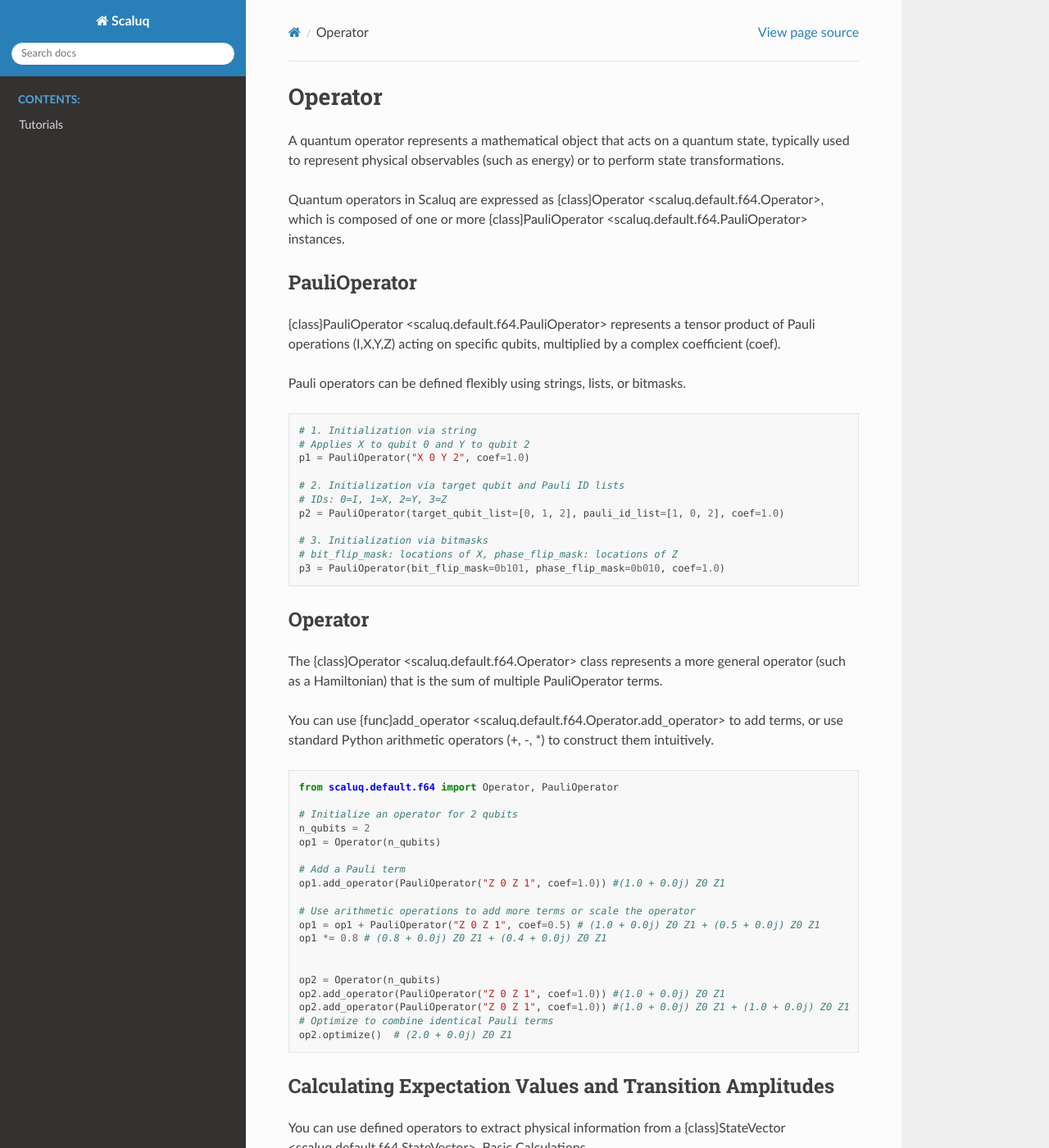
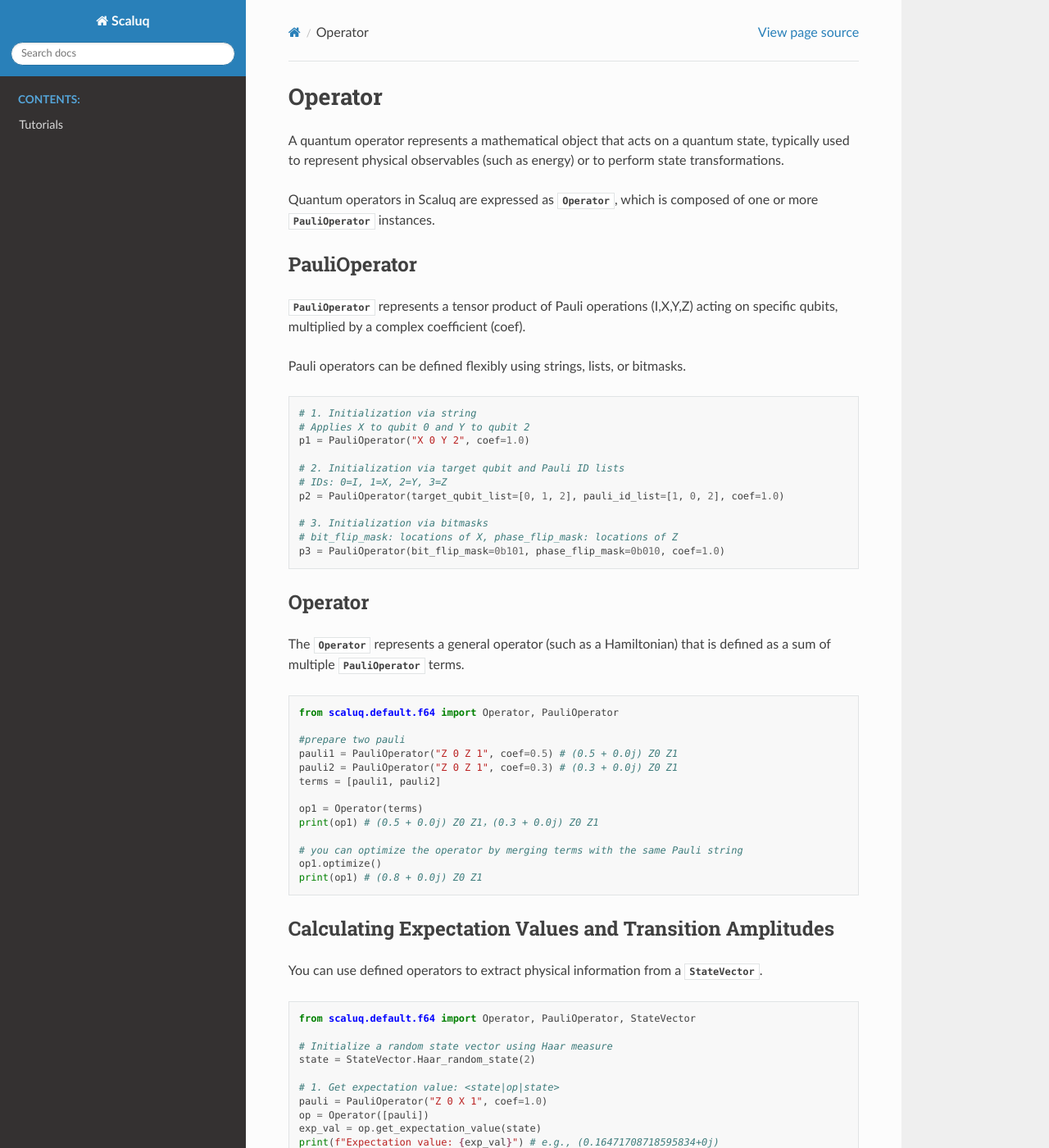
Before and after one commit to qulacs/scaluq, a Sphinx documentation site: the page built from doc/source/tutorials/python/oprator.md, in a window 1280 px wide and 1400 px high. Shown: the whole window at 82% size. Built offline with Sphinx 7.4.7 and the Read the Docs theme 3.1.0, drawn with Linux system fonts in a browser that asks for light colours; pages that are not in the unit, such as notebooks, are missing from menus; some of the changed text lies outside the part shown.

Commit message:
operatorのチュートリアル修正

````diff
--- a/doc/source/tutorials/python/oprator.md
+++ b/doc/source/tutorials/python/oprator.md
@@ -2,11 +2,11 @@
 
 A quantum operator represents a mathematical object that acts on a quantum state, typically used to represent physical observables (such as energy) or to perform state transformations.
 
-Quantum operators in Scaluq are expressed as {class}Operator <scaluq.default.f64.Operator>, which is composed of one or more {class}PauliOperator <scaluq.default.f64.PauliOperator> instances.
+Quantum operators in Scaluq are expressed as {class}`Operator <scaluq.default.f64.Operator>`, which is composed of one or more {class}`PauliOperator <scaluq.default.f64.PauliOperator>` instances.
 
 ## PauliOperator
 
-{class}PauliOperator <scaluq.default.f64.PauliOperator> represents a tensor product of Pauli operations (I,X,Y,Z) acting on specific qubits, multiplied by a complex coefficient (coef).
+{class}`PauliOperator <scaluq.default.f64.PauliOperator>` represents a tensor product of Pauli operations (I,X,Y,Z) acting on specific qubits, multiplied by a complex coefficient (coef).
 
 Pauli operators can be defined flexibly using strings, lists, or bitmasks.
 
@@ -26,53 +26,37 @@ p3 = PauliOperator(bit_flip_mask=0b101, phase_flip_mask=0b010, coef=1.0)
 
 ## Operator
 
-The {class}Operator <scaluq.default.f64.Operator> class represents a more general operator (such as a Hamiltonian) that is the sum of multiple PauliOperator terms.
-
-You can use {func}add_operator <scaluq.default.f64.Operator.add_operator> to add terms, or use standard Python arithmetic operators (+, -, *) to construct them intuitively.
+The {class}`Operator <scaluq.default.f64.Operator>` represents a general operator (such as a Hamiltonian) that is defined as a sum of multiple {class}`PauliOperator <scaluq.default.f64.PauliOperator>` terms.
 
 ```py
 from scaluq.default.f64 import Operator, PauliOperator
 
-# Initialize an operator for 2 qubits
-n_qubits = 2
-op1 = Operator(n_qubits)
+#prepare two pauli
+pauli1 = PauliOperator("Z 0 Z 1", coef=0.5) # (0.5 + 0.0j) Z0 Z1
+pauli2 = PauliOperator("Z 0 Z 1", coef=0.3) # (0.3 + 0.0j) Z0 Z1
+terms = [pauli1, pauli2]
 
-# Add a Pauli term
-op1.add_operator(PauliOperator("Z 0 Z 1", coef=1.0)) #(1.0 + 0.0j) Z0 Z1
+op1 = Operator(terms)
+print(op1) # (0.5 + 0.0j) Z0 Z1，(0.3 + 0.0j) Z0 Z1
 
-# Use arithmetic operations to add more terms or scale the operator
-op1 = op1 + PauliOperator("Z 0 Z 1", coef=0.5) # (1.0 + 0.0j) Z0 Z1 + (0.5 + 0.0j) Z0 Z1
-op1 *= 0.8 # (0.8 + 0.0j) Z0 Z1 + (0.4 + 0.0j) Z0 Z1
-
-
-op2 = Operator(n_qubits)
-op2.add_operator(PauliOperator("Z 0 Z 1", coef=1.0)) #(1.0 + 0.0j) Z0 Z1
-op2.add_operator(PauliOperator("Z 0 Z 1", coef=1.0)) #(1.0 + 0.0j) Z0 Z1 + (1.0 + 0.0j) Z0 Z1
-# Optimize to combine identical Pauli terms
-op2.optimize()  # (2.0 + 0.0j) Z0 Z1
+# you can optimize the operator by merging terms with the same Pauli string
+op1.optimize()
+print(op1) # (0.8 + 0.0j) Z0 Z1
 ```
 
 ## Calculating Expectation Values and Transition Amplitudes
 
-You can use defined operators to extract physical information from a {class}StateVector <scaluq.default.f64.StateVector>.
-Basic Calculations
-
-    Expectation Value: ⟨ψ∣O^∣ψ⟩ Calculated via {func}get_expectation_value <scaluq.default.f64.Operator.get_expectation_value>.
-
-    Transition Amplitude: ⟨ϕ∣O^∣ψ⟩ Calculated via {func}get_transition_amplitude <scaluq.default.f64.Operator.get_transition_amplitude>.
-
+You can use defined operators to extract physical information from a {class}`StateVector <scaluq.default.f64.StateVector>`.
 
 ```Python
 from scaluq.default.f64 import Operator, PauliOperator, StateVector
-
-n_qubits = 2
-op = Operator(n_qubits)
-op.add_operator(PauliOperator("Z 0 X 1", coef=1.0))
 
 # Initialize a random state vector using Haar measure
 state = StateVector.Haar_random_state(2)
 
 # 1. Get expectation value: <state|op|state>
+pauli = PauliOperator("Z 0 X 1", coef=1.0)
+op = Operator([pauli])
 exp_val = op.get_expectation_value(state)
 print(f"Expectation value: {exp_val}") # e.g., (0.16471708718595834+0j)
 
````
